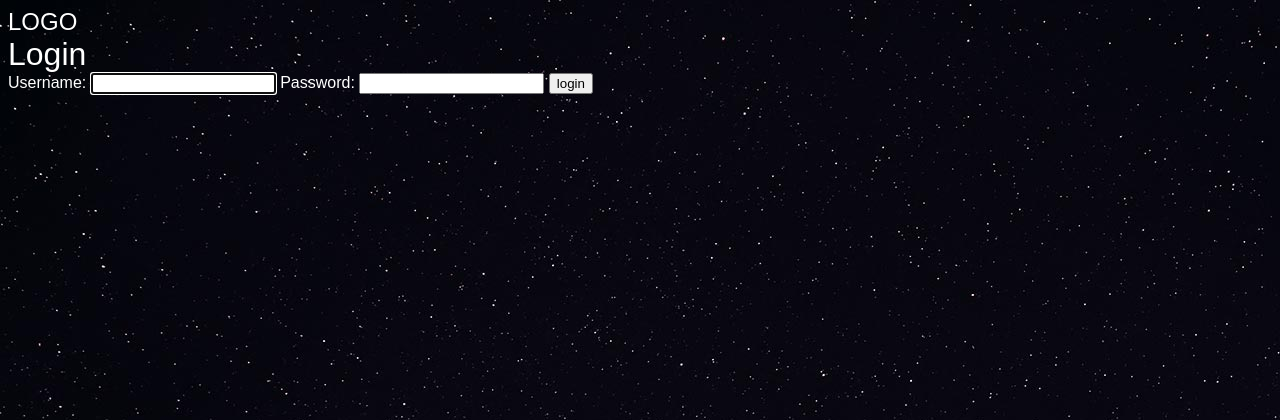
After one commit to haxhex/mydjangoBlog, a Django app: page /accounts/login in a window 1280 px wide. The commit adds this page. Shown: the top 420 px of the page. Run offline with Django 4.2, Linux system fonts and the light colour scheme.

Commit message:
log user in

```diff
--- /dev/null
+++ b/accounts/templates/accounts/login.html
@@ -0,0 +1,12 @@
+{% extends 'base.html' %}
+{% block content %}
+<h1>Login</h1>
+<form class="site-form" action="{% url 'accounts:login' %}" method="post">
+{{form}}
+{% csrf_token %}
+<input type="submit" value="login">
+</form>
+{% endblock %}
+{%block title%}
+Login
+{% endblock %}
--- a/accounts/urls.py
+++ b/accounts/urls.py
@@ -4,5 +4,6 @@ from . import views
 app_name = 'accounts'
 # path for sign up
 urlpatterns = [
-    path('signup', views.signup_view, name='signup')
+    path('signup', views.signup_view, name='signup'),
+    path('login', views.login_view, name='login'),
 ]
--- a/accounts/views.py
+++ b/accounts/views.py
@@ -1,7 +1,39 @@
-from django.shortcuts import render
-from django.contrib.auth.forms import UserCreationForm
+from django.shortcuts import render, redirect
+from django.contrib.auth.forms import UserCreationForm, AuthenticationForm
+from django.contrib.auth import login
 # Create your views here.
 
 def signup_view(request):
-    form = UserCreationForm()
+    if request.method == 'POST':
+        # value in form get from POST (like http)
+        # if user click on submit make a form with filled value
+        # save in database
+        form = UserCreationForm(request.POST)
+        # if values are valid
+        if form.is_valid():
+            # get users details
+            user = form.save()
+            login(request, user)
+            # login
+            # redirect to another page after sign up
+            return redirect('articles:list')
+    else:
+            # if method is not 'POST' means it is 'GET'
+            # Create new form for user
+            # After click 'submit' first time the return to this method see
+            # this time method is 'POST' so if execute
+        form = UserCreationForm()
     return render(request, 'accounts/signup.html', {'form' : form})
+
+def login_view(request):
+    if request.method == 'POST':
+        form = AuthenticationForm(data=request.POST)
+        if form.is_valid():
+            # login user
+            user = form.get_user()
+            login(request, user)
+            return redirect('articles:list')
+    else:
+        # method 'GET'
+        form = AuthenticationForm()
+    return render(request, 'accounts/login.html', {'form' : form})
```
Also changed, not shown: accounts/templates/accounts/signup.html (+6 -2 lines), db.sqlite3.
